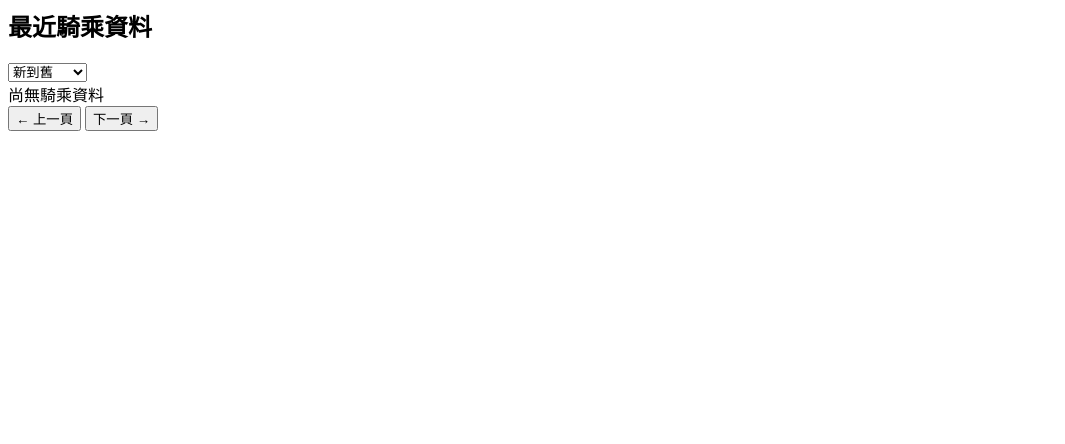
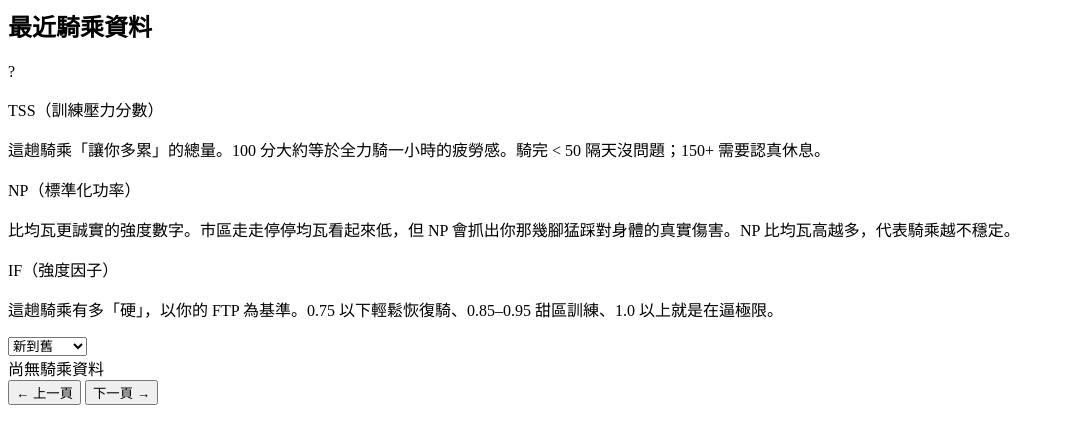
Before and after one commit to YC815/VeloData, a Flask app: template templates/partials/_activity_grid.html in a window 1280 px wide. Shown: the top 444 px of the page, without its empty margins (0-1065 px from the left). Run offline with Flask 3, Linux system fonts and the light colour scheme; the template is opened without the code that fills it, so the values that code supplies are empty.

Commit message:
feat: 活動卡片新增 NP、VI 功率表現區塊與指標 tooltip
- enrich_activity() 新增 vi 欄位（NP ÷ 均瓦）
- 卡片功率區改為全寬「功率表現」區塊，顯示均瓦 / NP / VI
- 新增心率欄位取代原均瓦格
- 標題旁加入問號 icon，hover 顯示 TSS / NP / IF 實務解讀

Co-Authored-By: Claude Sonnet 4.6 <noreply@anthropic.com>

```diff
--- a/app.py
+++ b/app.py
@@ -220,6 +220,7 @@ def enrich_activity(act, ftp):
         'has_power': bool(act.get('device_watts')),
         'avg_watts': round(act['average_watts']) if act.get('device_watts') and act.get('average_watts') else None,
         'weighted_watts': round(act['weighted_average_watts']) if act.get('device_watts') and act.get('weighted_average_watts') else None,
+        'vi': round(act['weighted_average_watts'] / act['average_watts'], 2) if act.get('device_watts') and act.get('average_watts') and act.get('weighted_average_watts') and act['average_watts'] > 0 else None,
         'has_hr': bool(act.get('has_heartrate')),
         'avg_hr': round(act['average_heartrate']) if act.get('has_heartrate') and act.get('average_heartrate') else None,
         'avg_speed_kmh': round(act['average_speed'] * 3.6, 1) if act.get('average_speed') else None,
--- a/templates/partials/_activity_grid.html
+++ b/templates/partials/_activity_grid.html
@@ -1,5 +1,24 @@
 <div class="flex items-center justify-between mb-4 px-2 gap-3 flex-wrap">
-  <h2 class="text-xl font-bold text-slate-300">最近騎乘資料</h2>
+  <div class="flex items-center gap-2 relative group">
+    <h2 class="text-xl font-bold text-slate-300">最近騎乘資料</h2>
+    <div class="w-5 h-5 rounded-full bg-slate-700 border border-slate-600 flex items-center justify-center cursor-help text-slate-400 text-xs font-bold hover:bg-slate-600 hover:text-slate-200 transition-colors">?</div>
+    <div class="absolute left-0 top-7 w-80 bg-slate-800 border border-slate-700 rounded-xl px-4 py-3 text-xs text-slate-300 leading-relaxed shadow-2xl opacity-0 group-hover:opacity-100 transition-opacity duration-200 pointer-events-none z-10">
+      <div class="space-y-3">
+        <div>
+          <p class="font-semibold text-slate-100 mb-0.5">TSS（訓練壓力分數）</p>
+          <p>這趟騎乘「讓你多累」的總量。100 分大約等於全力騎一小時的疲勞感。<span class="text-slate-400">騎完 &lt; 50 隔天沒問題；150+ 需要認真休息。</span></p>
+        </div>
+        <div class="border-t border-slate-700 pt-3">
+          <p class="font-semibold text-slate-100 mb-0.5">NP（標準化功率）</p>
+          <p>比均瓦更誠實的強度數字。市區走走停停均瓦看起來低，但 NP 會抓出你那幾腳猛踩對身體的真實傷害。<span class="text-slate-400">NP 比均瓦高越多，代表騎乘越不穩定。</span></p>
+        </div>
+        <div class="border-t border-slate-700 pt-3">
+          <p class="font-semibold text-slate-100 mb-0.5">IF（強度因子）</p>
+          <p>這趟騎乘有多「硬」，以你的 FTP 為基準。<span class="text-slate-400">0.75 以下輕鬆恢復騎、0.85–0.95 甜區訓練、1.0 以上就是在逼極限。</span></p>
+        </div>
+      </div>
+    </div>
+  </div>
   <div class="flex items-center gap-2">
     <span id="actPageInfo" class="text-xs text-slate-500"></span>
     <select
@@ -68,25 +87,40 @@
           {% if act.avg_speed_kmh %}{{ act.avg_speed_kmh }} <span class="text-slate-500 font-normal text-xs">km/h</span>{% else %}—{% endif %}
         </div>
       </div>
+      <div class="col-span-2 bg-slate-900/80 px-3 py-2.5">
+        <div class="text-xs text-slate-500 mb-1">功率表現</div>
+        {% if act.has_power and act.avg_watts %}
+        <div class="text-sm font-mono font-semibold text-orange-300">
+          均瓦 {{ act.avg_watts }}<span class="text-xs font-normal"> W</span>
+          <span class="text-slate-600 mx-1">|</span>
+          NP {{ act.weighted_watts or '—' }}<span class="text-xs font-normal"> W</span>
+        </div>
+        {% if act.vi %}
+        <div class="text-xs text-slate-400 mt-0.5">變異指數 (VI)：{{ act.vi }}</div>
+        {% endif %}
+        {% else %}
+        <div class="text-sm font-mono font-semibold text-slate-600">—</div>
+        {% endif %}
+      </div>
       <div class="bg-slate-900/80 px-3 py-2.5">
-        <div class="text-xs text-slate-500 mb-0.5">均瓦</div>
-        <div class="text-sm font-mono font-semibold {% if act.has_power %}text-orange-300{% else %}text-slate-600{% endif %}">
-          {% if act.has_power and act.avg_watts %}{{ act.avg_watts }} <span class="font-normal text-xs">W</span>{% else %}—{% endif %}
+        <div class="text-xs text-slate-500 mb-0.5">踏頻</div>
+        <div class="text-sm font-mono font-semibold text-slate-100">
+          {% if act.avg_cadence %}{{ act.avg_cadence }} <span class="text-slate-500 font-normal text-xs">rpm</span>{% else %}—{% endif %}
         </div>
       </div>
       <div class="bg-slate-900/80 px-3 py-2.5 rounded-br-2xl">
-        <div class="text-xs text-slate-500 mb-0.5">踏頻</div>
+        <div class="text-xs text-slate-500 mb-0.5">心率</div>
         <div class="text-sm font-mono font-semibold text-slate-100">
-          {% if act.avg_cadence %}{{ act.avg_cadence }} <span class="text-slate-500 font-normal text-xs">rpm</span>{% else %}—{% endif %}
+          {% if act.avg_hr %}{{ act.avg_hr }} <span class="text-slate-500 font-normal text-xs">bpm</span>{% else %}—{% endif %}
         </div>
       </div>
     </div>
 
     {% if act.interpretation %}
     <div class="px-4 py-2.5 border-t border-slate-800 text-xs text-slate-500 rounded-b-2xl">
+      <span class="text-slate-400">{{ act.interpretation }}</span>
+      <span class="mx-1 text-slate-700">·</span>
       IF <span class="font-mono text-slate-400">{{ act.if_value }}</span>
-      <span class="mx-1 text-slate-700">·</span>
-      <span class="text-slate-400">{{ act.interpretation }}</span>
     </div>
     {% elif act.suffer_score %}
     <div class="px-4 py-2.5 border-t border-slate-800 text-xs text-slate-600 rounded-b-2xl">
```
